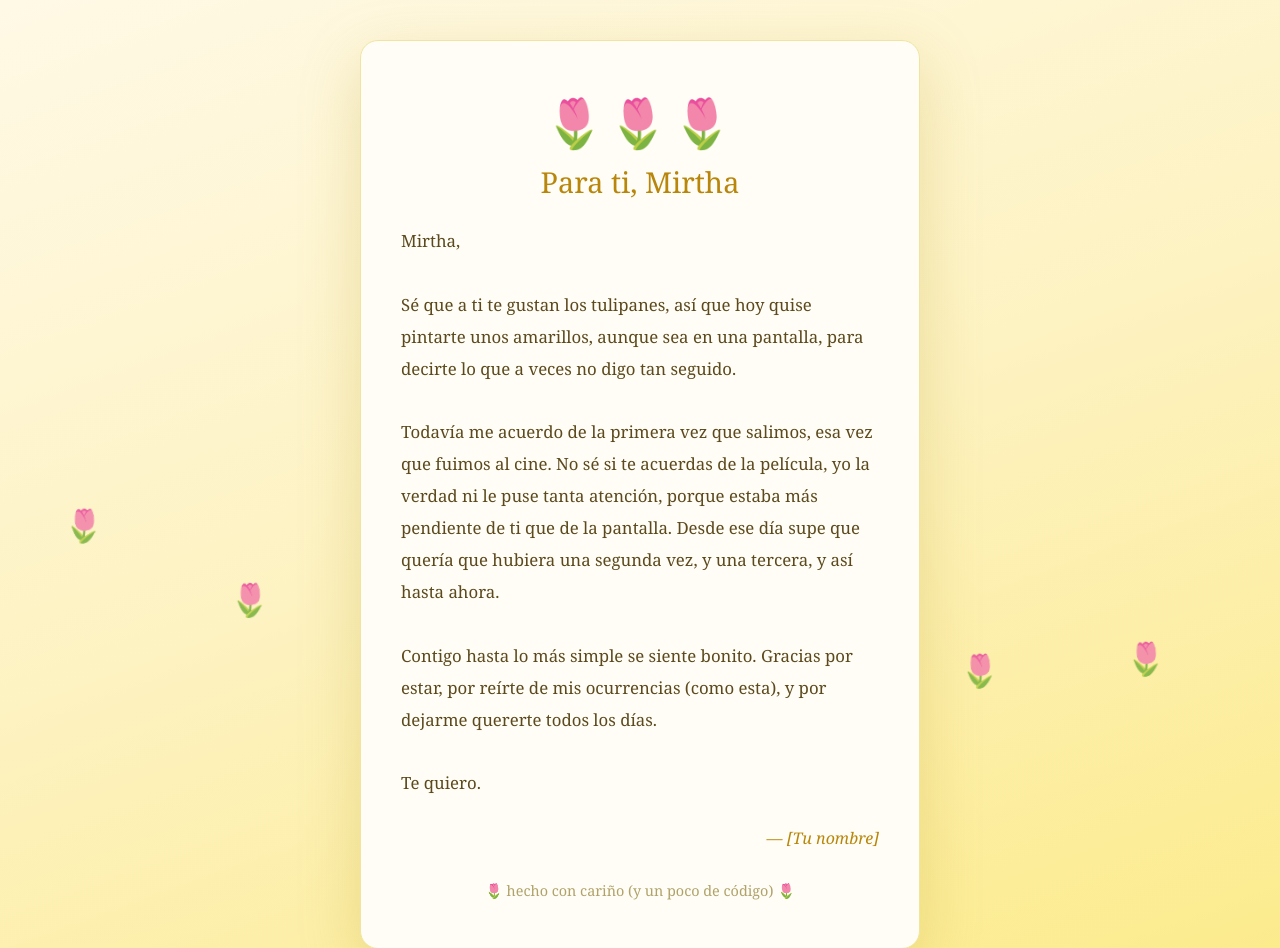
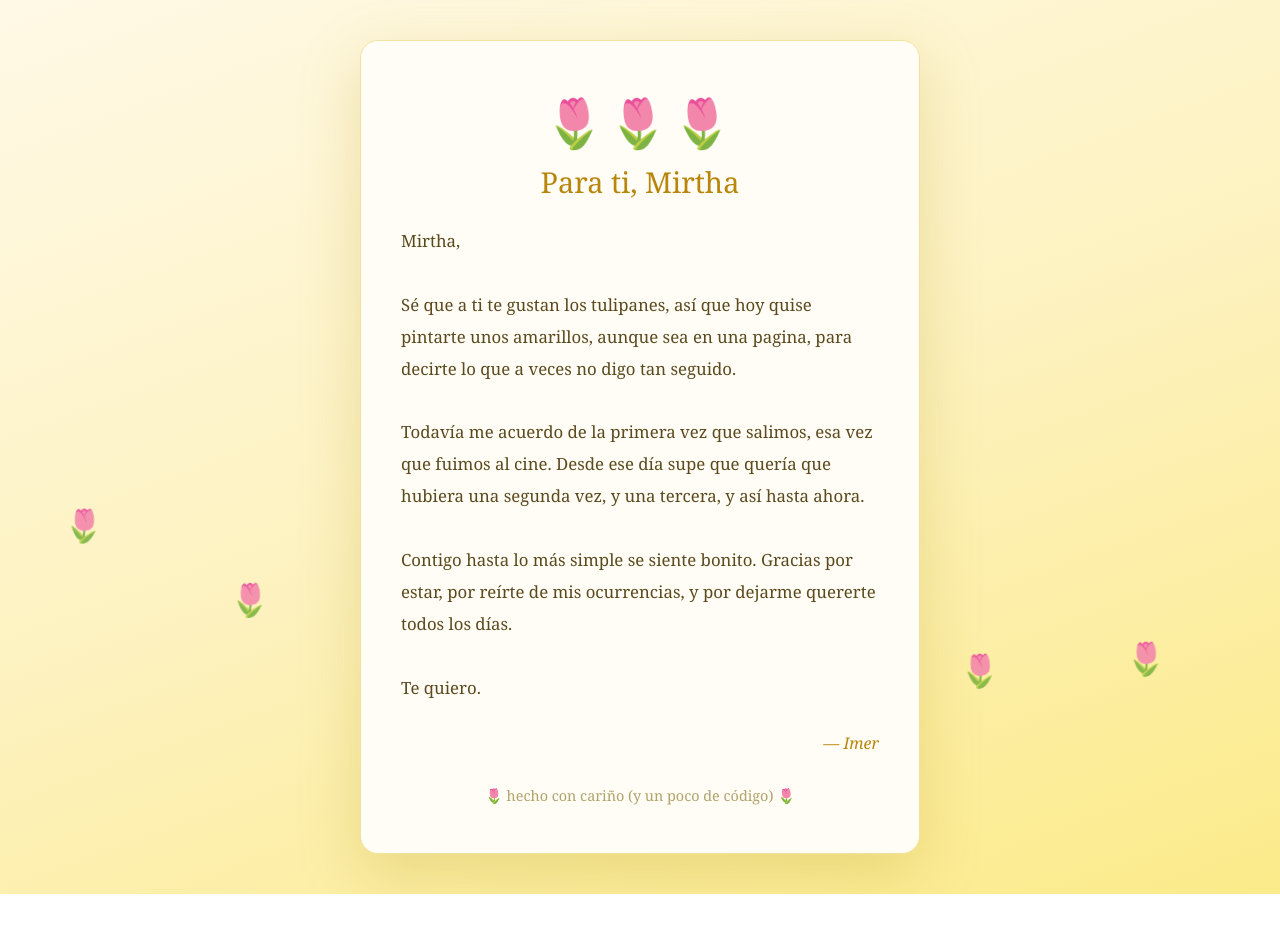
Before and after one commit to ImerOliveros/Te-amo, a plain HTML site: page sorpresa-am9EZlV6nfo.html in a window 1280 px wide. Shown: the top 948 px of the page. After the commit the page ends 894 px from the top, so only its background shows below. Drawn offline with Linux system fonts and the light colour scheme.

Commit message:
Fix typos in sorpresa-am9EZlV6nfo.html

```diff
--- a/sorpresa-am9EZlV6nfo.html
+++ b/sorpresa-am9EZlV6nfo.html
@@ -22,14 +22,14 @@
     <h1>Para ti, Mirtha</h1>
     <div class="carta">Mirtha,
 
-Sé que a ti te gustan los tulipanes, así que hoy quise pintarte unos amarillos, aunque sea en una pantalla, para decirte lo que a veces no digo tan seguido.
+Sé que a ti te gustan los tulipanes, así que hoy quise pintarte unos amarillos, aunque sea en una pagina, para decirte lo que a veces no digo tan seguido.
 
-Todavía me acuerdo de la primera vez que salimos, esa vez que fuimos al cine. No sé si te acuerdas de la película, yo la verdad ni le puse tanta atención, porque estaba más pendiente de ti que de la pantalla. Desde ese día supe que quería que hubiera una segunda vez, y una tercera, y así hasta ahora.
+Todavía me acuerdo de la primera vez que salimos, esa vez que fuimos al cine. Desde ese día supe que quería que hubiera una segunda vez, y una tercera, y así hasta ahora.
 
-Contigo hasta lo más simple se siente bonito. Gracias por estar, por reírte de mis ocurrencias (como esta), y por dejarme quererte todos los días.
+Contigo hasta lo más simple se siente bonito. Gracias por estar, por reírte de mis ocurrencias, y por dejarme quererte todos los días.
 
 Te quiero.</div>
-    <div class="firma">— [Tu nombre]</div>
+    <div class="firma">— Imer</div>
     <div class="linea-final">🌷 hecho con cariño (y un poco de código) 🌷</div>
   </div>
 
```
